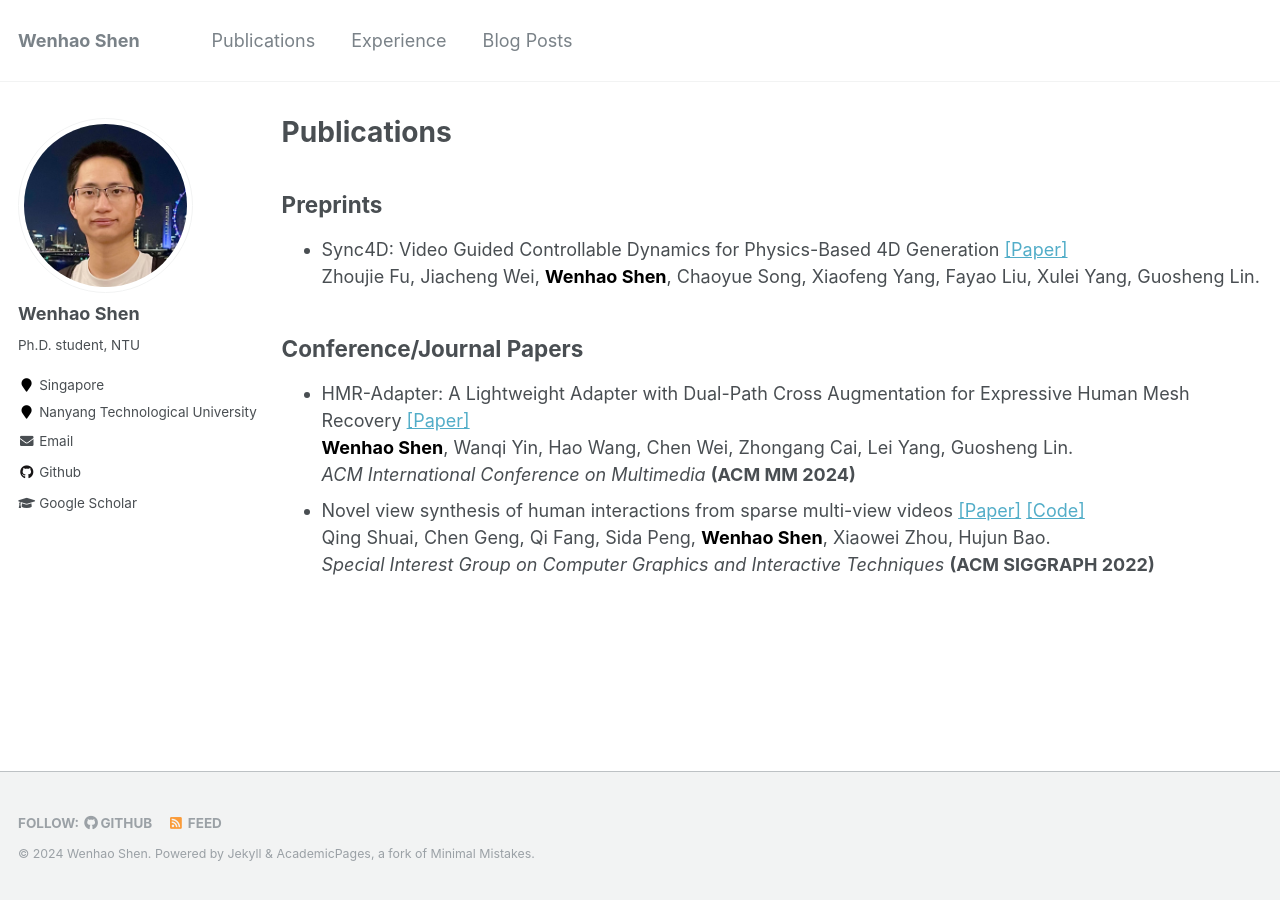
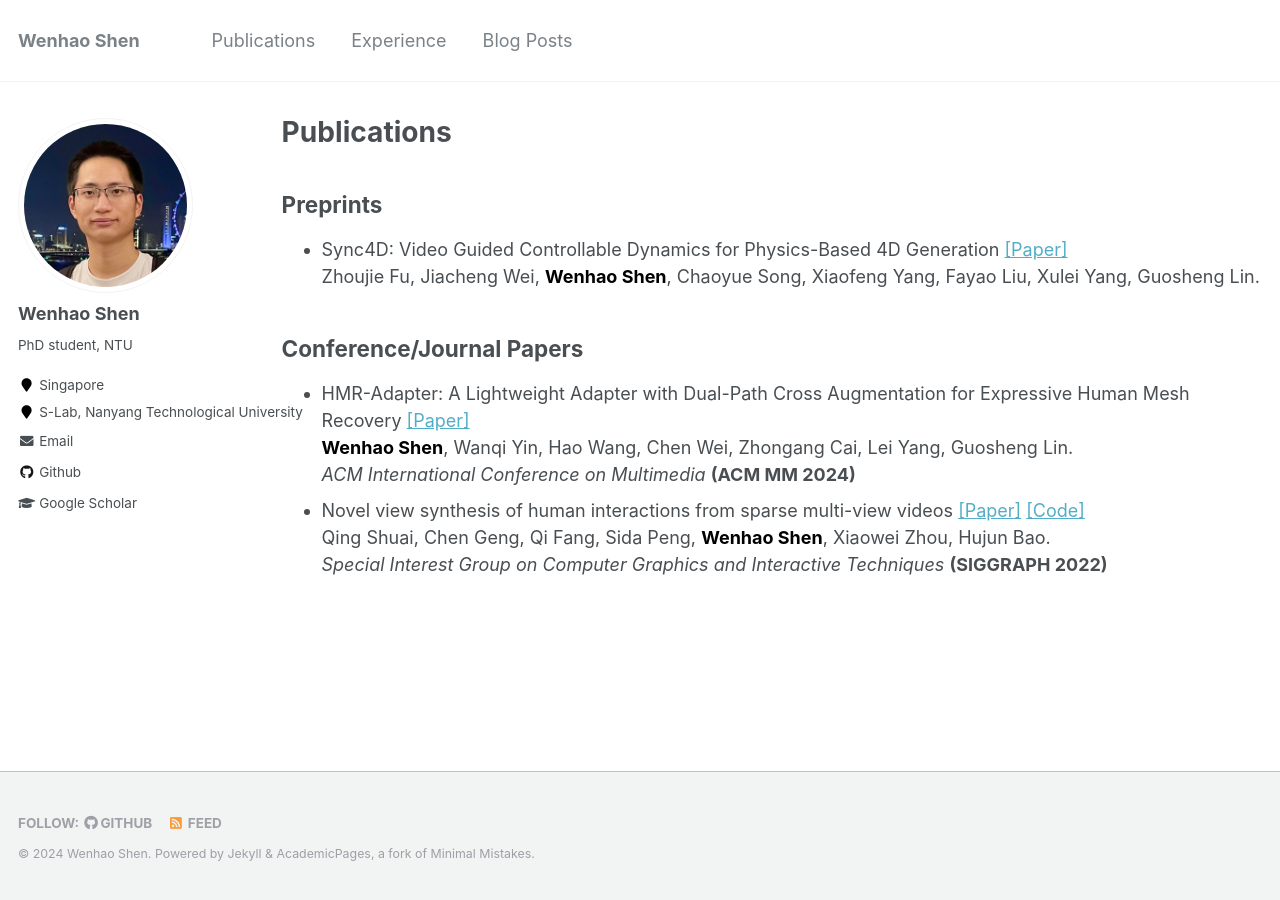
Before and after one commit to shenwenhao01/shenwenhao01.github.io, a Jekyll site: the page built from _pages/publications.md, in a window 1280 px wide. Built offline with Jekyll 4.4.1, drawn with Linux system fonts in a browser that asks for light colours.

Commit message:
update NTU

```diff
--- a/_config.yml
+++ b/_config.yml
@@ -82,9 +82,9 @@ analytics:
 author:
   name             : "Wenhao Shen"
   avatar           : "profile.jpg"
-  bio              : "Ph.D. student, NTU"
+  bio              : "PhD student, NTU"
   location         : "Singapore"
-  employer         : "Nanyang Technological University"
+  employer         : "S-Lab, Nanyang Technological University"
   pubmed           :
   googlescholar    : "https://scholar.google.com/citations?user=F0UvaMwAAAAJ"
   email            : "wenhao005@e.ntu.edu.sg"
--- a/_data/navigation.yml
+++ b/_data/navigation.yml
@@ -4,7 +4,7 @@ main:
     url: /publications/
 
   - title: "Experience"
-    url: experience/
+    url: /experience/
 
   - title: "Blog Posts"
     url: /year-archive/
--- a/_pages/publications.md
+++ b/_pages/publications.md
@@ -30,6 +30,6 @@ author_profile: true
   <br/>
   Qing Shuai, Chen Geng, Qi Fang, Sida Peng, <strong><font color="black">Wenhao Shen</font></strong>, Xiaowei Zhou, Hujun Bao.
   <br/><i>Special Interest Group on Computer Graphics and Interactive Techniques</i>
-    <strong>(ACM SIGGRAPH 2022)</strong><br>
+    <strong>(SIGGRAPH 2022)</strong><br>
 </li>
 </ul>
```
Also changed, not shown: _pages/experience.md (added, +33 -0 lines).
